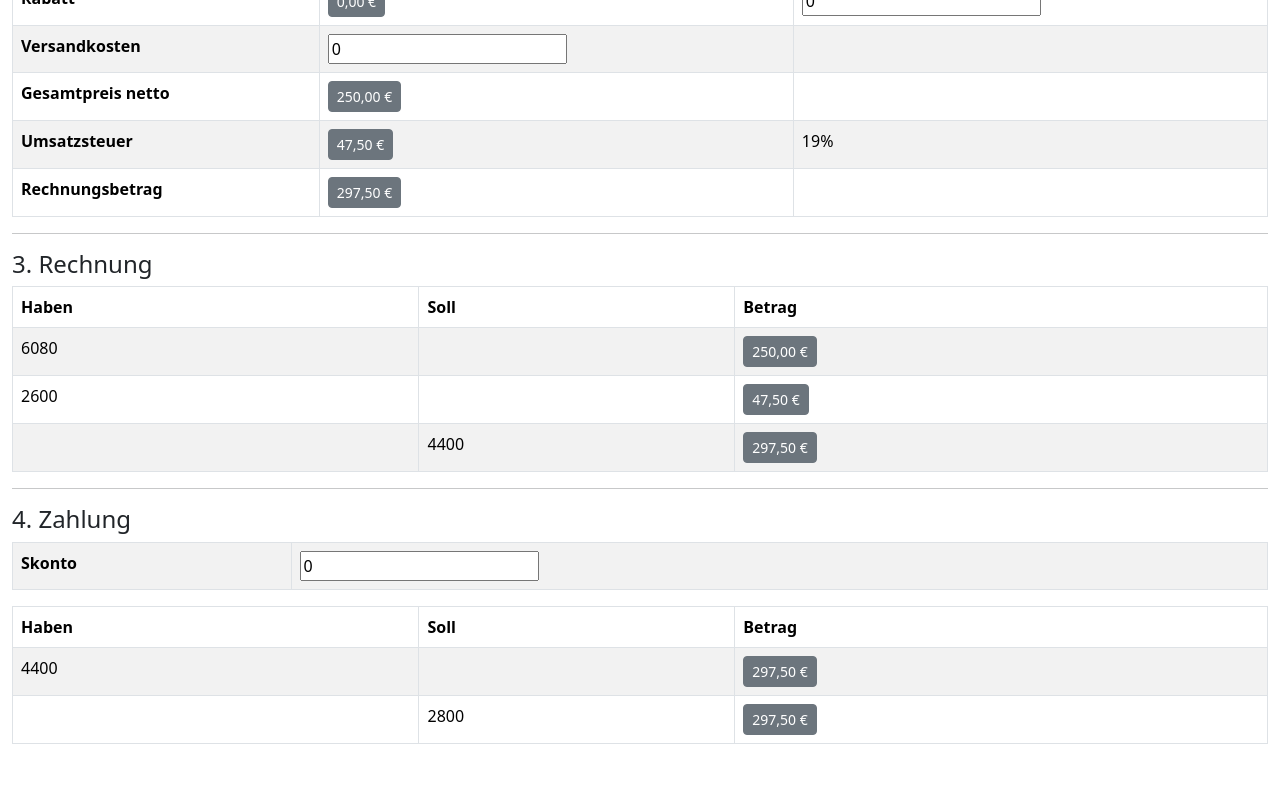
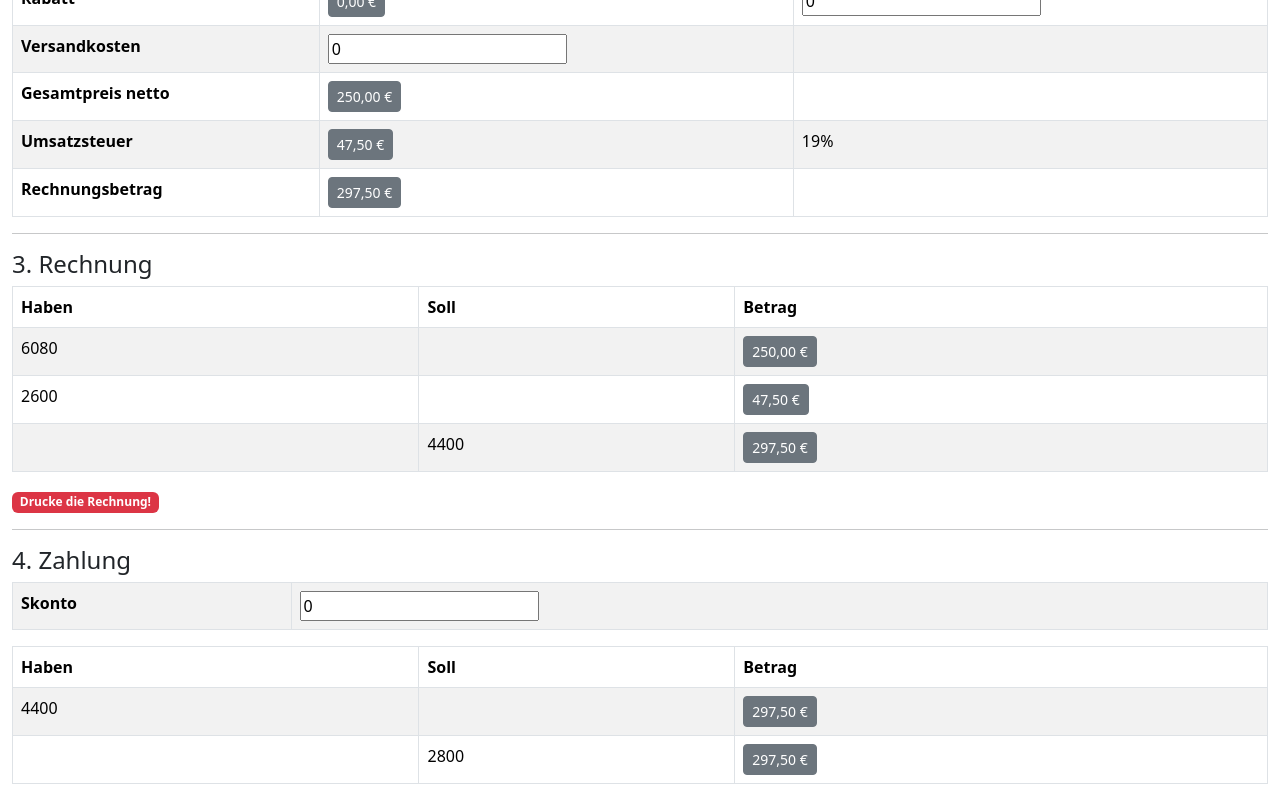
Before and after one commit to maxmielchen/stft, a React (Vite) app: page / in a window 1280 px wide. Shown: the part 565-1365 px from the top of the page. Before the commit the page ends 1325 px from the top, so only its background shows below. Built offline with nearby package versions, Linux system fonts and the light colour scheme.

Commit message:
Einkauf Anmerkung (#34)

```diff
--- a/src/App.tsx
+++ b/src/App.tsx
@@ -2,7 +2,7 @@ import React from "react";
 
 import { useEffect, useState } from "react";
 import 'bootstrap/dist/css/bootstrap.min.css';
-import { Button, ButtonGroup, Container, NavLink, Navbar, NavbarText} from "react-bootstrap";
+import { Badge, Button, ButtonGroup, Container, NavLink, Navbar, NavbarText} from "react-bootstrap";
 
 import Artikel from "./lib/artikel";
 
@@ -97,6 +97,7 @@ function Einkauf() {
             <hr />
             <h4>3. Rechnung</h4>
             <RechnungEingehend rechnungsbetrag={rechnungsbetrag} bezugskosten={bezugskosten} />
+            <Badge bg="danger">Drucke die Rechnung!</Badge>
 
             <hr />
             <h4>4. Zahlung</h4>
```
